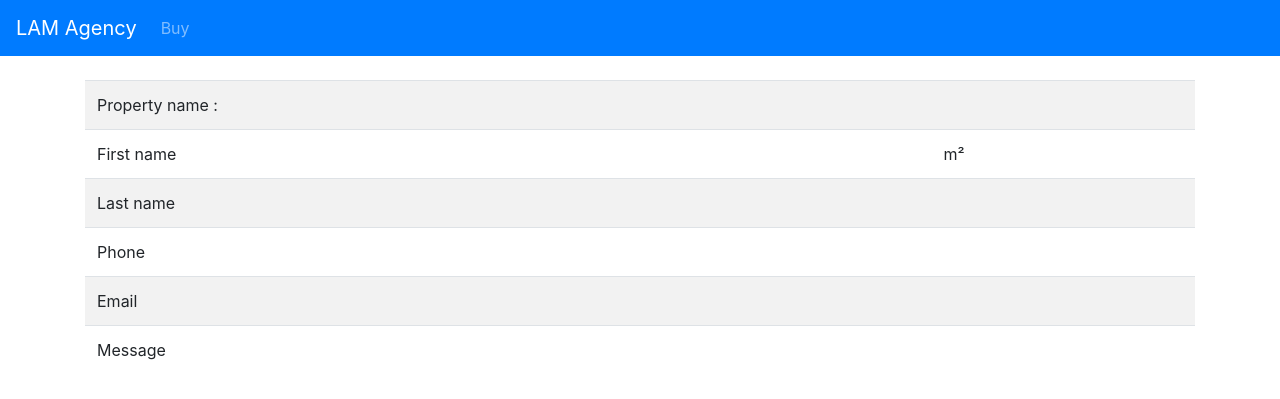
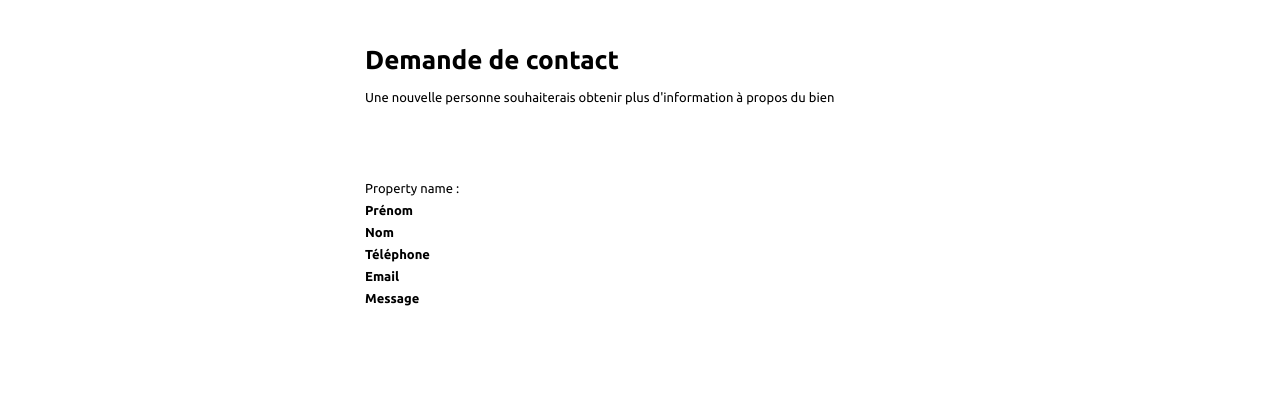
Before and after one commit to lamessk14/MaSuperAgence, a Symfony app: template templates/emails/contact.html.twig in a window 1280 px wide. Shown: the top 399 px of the page. Run offline with Twig, Linux system fonts and the light colour scheme; the template is opened without the code that fills it, so the values that code supplies are empty; some libraries are stand-ins or nearby versions.

Commit message:
Envoi de mail fonctionnel

```diff
--- a/composer.json
+++ b/composer.json
@@ -24,7 +24,7 @@
         "symfony/process": "4.3.*",
         "symfony/security-bundle": "4.3.*",
         "symfony/serializer-pack": "*",
-        "symfony/swiftmailer-bundle": "^3.2",
+        "symfony/swiftmailer-bundle": "^3.4",
         "symfony/translation": "4.3.*",
         "symfony/twig-bundle": "4.3.*",
         "symfony/validator": "4.3.*",
--- a/src/Form/ContactType.php
+++ b/src/Form/ContactType.php
@@ -4,6 +4,7 @@ namespace App\Form;
 
 use App\Entity\Contact;
 use Symfony\Component\Form\AbstractType;
+use Symfony\Component\Form\Extension\Core\Type\EmailType;
 use Symfony\Component\Form\Extension\Core\Type\TextareaType;
 use Symfony\Component\Form\Extension\Core\Type\TextType;
 use Symfony\Component\Form\FormBuilderInterface;
@@ -16,7 +17,7 @@ class ContactType extends AbstractType
         $builder
             ->add('first_name', TextType::class)
             ->add('last_name', TextType::class)
-            ->add('email', TextType::class)
+            ->add('email', EmailType::class)
             ->add('phone', TextType::class)
             ->add('message', TextareaType::class);
     }
--- a/templates/emails/contact.html.twig
+++ b/templates/emails/contact.html.twig
@@ -1,36 +1,181 @@
-{% extends "::base.html.twig" %}
-{% block title %}
-    <meta http-equiv="Content-Type" content="text/html; charset=UTF-8" xmlns="http://www.w3.org/1999/html"/>
-{% endblock %}
-{% block body %}
-    <div class="container mt-4">
-        <table class="table table-striped">
+<!doctype html>
+<html xmlns="http://www.w3.org/1999/xhtml" xmlns:v="urn:schemas-microsoft-com:vml"
+      xmlns:o="urn:schemas-microsoft-com:office:office">
+<head><title></title><!--[if !mso]>-->
+    <meta http-equiv="X-UA-Compatible" content="IE=edge"><!--<![endif]-->
+    <meta http-equiv="Content-Type" content="text/html; charset=UTF-8">
+    <meta name="viewport" content="width=device-width,initial-scale=1">
+    <style type="text/css">#outlook a {
+            padding: 0;
+        }
+
+        .ReadMsgBody {
+            width: 100%;
+        }
+
+        .ExternalClass {
+            width: 100%;
+        }
+
+        .ExternalClass * {
+            line-height: 100%;
+        }
+
+        body {
+            margin: 0;
+            padding: 0;
+            -webkit-text-size-adjust: 100%;
+            -ms-text-size-adjust: 100%;
+        }
+
+        table, td {
+            border-collapse: collapse;
+            mso-table-lspace: 0pt;
+            mso-table-rspace: 0pt;
+        }
+
+        img {
+            border: 0;
+            height: auto;
+            line-height: 100%;
+            outline: none;
+            text-decoration: none;
+            -ms-interpolation-mode: bicubic;
+        }
+
+        p {
+            display: block;
+            margin: 13px 0;
+        }</style><!--[if !mso]><!-->
+    <style type="text/css">@media only screen and (max-width: 480px) {
+            @-ms-viewport {
+                width: 320px;
+            }
+            @viewport {
+                width: 320px;
+            }
+        }</style><!--<![endif]--><!--[if mso]>
+    <xml>
+        <o:OfficeDocumentSettings>
+            <o:AllowPNG/>
+            <o:PixelsPerInch>96</o:PixelsPerInch>
+        </o:OfficeDocumentSettings>
+    </xml>
+    <![endif]--><!--[if lte mso 11]>
+    <style type="text/css">
+        .outlook-group-fix {
+            width: 100% !important;
+        }
+    </style>
+    <![endif]--><!--[if !mso]><!-->
+    <link href="https://fonts.googleapis.com/css?family=Ubuntu:300,400,500,700" rel="stylesheet" type="text/css">
+    <style type="text/css">@import url(https://fonts.googleapis.com/css?family=Ubuntu:300,400,500,700);</style>
+    <!--<![endif]-->
+    <style type="text/css">@media only screen and (min-width: 480px) {
+            .mj-column-per-100 {
+                width: 100% !important;
+                max-width: 100%;
+            }
+        }</style>
+    <style type="text/css"></style>
+</head>
+<body>
+<div><!--[if mso | IE]>
+    <table align="center" border="0" cellpadding="0" cellspacing="0" class="" style="width:600px;" width="600">
+        <tr>
+            <td style="line-height:0px;font-size:0px;mso-line-height-rule:exactly;"><![endif]-->
+    <div style="Margin:0px auto;max-width:600px;">
+        <table align="center" border="0" cellpadding="0" cellspacing="0" role="presentation" style="width:100%;">
+            <tbody>
+            <tr>
+                <td style="direction:ltr;font-size:0px;padding:20px 0;text-align:center;vertical-align:top;">
+                    <!--[if mso | IE]>
+                    <table role="presentation" border="0" cellpadding="0" cellspacing="0">
+                        <tr>
+                            <td class="" style="vertical-align:top;width:600px;"><![endif]-->
+                    <div class="mj-column-per-100 outlook-group-fix"
+                         style="font-size:13px;text-align:left;direction:ltr;display:inline-block;vertical-align:top;width:100%;">
+                        <table border="0" cellpadding="0" cellspacing="0" role="presentation"
+                               style="vertical-align:top;"
+                               width="100%">
+                            <tr>
+                                <td align="left" style="font-size:0px;padding:10px 25px;word-break:break-word;">
+                                    <div style="font-family:Ubuntu, Helvetica, Arial, sans-serif;font-size:13px;line-height:1;text-align:left;color:#000000;">
+                                        <h1>Demande de contact  {{ contact.property.title }}</h1>
+                                        <p>
+                                            Une nouvelle personne souhaiterais obtenir plus d'information à propos du
+                                            bien
+                                            <a href="{{ url('property.show', {id: contact.property.id, slug: contact.property.slug}) }}">{{ contact.property.title }}</a>
+                                        </p>
+                                    </div>
+                                </td>
+                            </tr>
+                        </table>
+                    </div>
+                    <!--[if mso | IE]></td></tr></table><![endif]--></td>
+            </tr>
+            </tbody>
+        </table>
+    </div>
+    <!--[if mso | IE]></td></tr></table>
+    <table align="center" border="0" cellpadding="0" cellspacing="0" class="" style="width:600px;" width="600">
+        <tr>
+            <td style="line-height:0px;font-size:0px;mso-line-height-rule:exactly;"><![endif]-->
+    <div style="Margin:0px auto;max-width:600px;">
+        <table align="center" border="0" cellpadding="0" cellspacing="0" role="presentation" style="width:100%;">
+            <tbody>
+            <tr>
+                <td style="direction:ltr;font-size:0px;padding:20px 0;text-align:center;vertical-align:top;">
+                    <!--[if mso | IE]>
+                    <table role="presentation" border="0" cellpadding="0" cellspacing="0">
+                        <tr>
+                            <td class="" style="vertical-align:top;width:600px;"><![endif]-->
+                    <div class="mj-column-per-100 outlook-group-fix"
+                         style="font-size:13px;text-align:left;direction:ltr;display:inline-block;vertical-align:top;width:100%;">
+                        <table border="0" cellpadding="0" cellspacing="0" role="presentation"
+                               style="vertical-align:top;"
+                               width="100%">
+                            <tr>
+                                <td align="left" style="font-size:0px;padding:10px 25px;word-break:break-word;">
+                                    <table cellpadding="0" cellspacing="0" width="100%" border="0"
+                                           style="cellspacing:0;color:#000000;font-family:Ubuntu, Helvetica, Arial, sans-serif;font-size:13px;line-height:22px;table-layout:auto;width:100%;">
                                         <tr>
                                             <td>Property name :</td>
                                             <td>
                                                 <a href="{{ url('property.show', {id: contact.property.id, slug: contact.property.slug}) }}">{{ contact.property.title }}</a>
                                             </td>
                                         </tr>
+
                                         <tr>
-                <td>First name</td>
-                <td>{{ contact.firstname }} m²</td>
+                                            <td style="font-weight:bold;">Prénom</td>
+                                            <td>{{ contact.firstname }}</td>
                                         </tr>
                                         <tr>
-                <td>Last name</td>
+                                            <td style="font-weight:bold;">Nom</td>
                                             <td>{{ contact.lastname }}</td>
                                         </tr>
                                         <tr>
-                <td>Phone</td>
+                                            <td style="font-weight:bold;">Téléphone</td>
                                             <td>{{ contact.phone }}</td>
                                         </tr>
                                         <tr>
-                <td>Email</td>
+                                            <td style="font-weight:bold;">Email</td>
                                             <td>{{ contact.email }}</td>
                                         </tr>
                                         <tr>
-                <td>Message</td>
+                                            <td style="font-weight:bold;">Message</td>
                                             <td>{{ contact.message | nl2br }}</td>
                                         </tr>
                                     </table>
+                                </td>
+                            </tr>
+                        </table>
                     </div>
-{% endblock %}
+                    <!--[if mso | IE]></td></tr></table><![endif]--></td>
+            </tr>
+            </tbody>
+        </table>
+    </div>
+    <!--[if mso | IE]></td></tr></table><![endif]--></div>
+</body>
+</html>
```
Also changed, not shown: src/Controller/PropertyController.php (+12 -5 lines), src/Migrations/Version20200408204048.php (added, +31 -0 lines), src/Notification/ContactNotification.php (+13 -15 lines), templates/property/show.html.twig (+11 -0 lines), 5 other files. Lines whose indentation alone changed are shown as unchanged.
